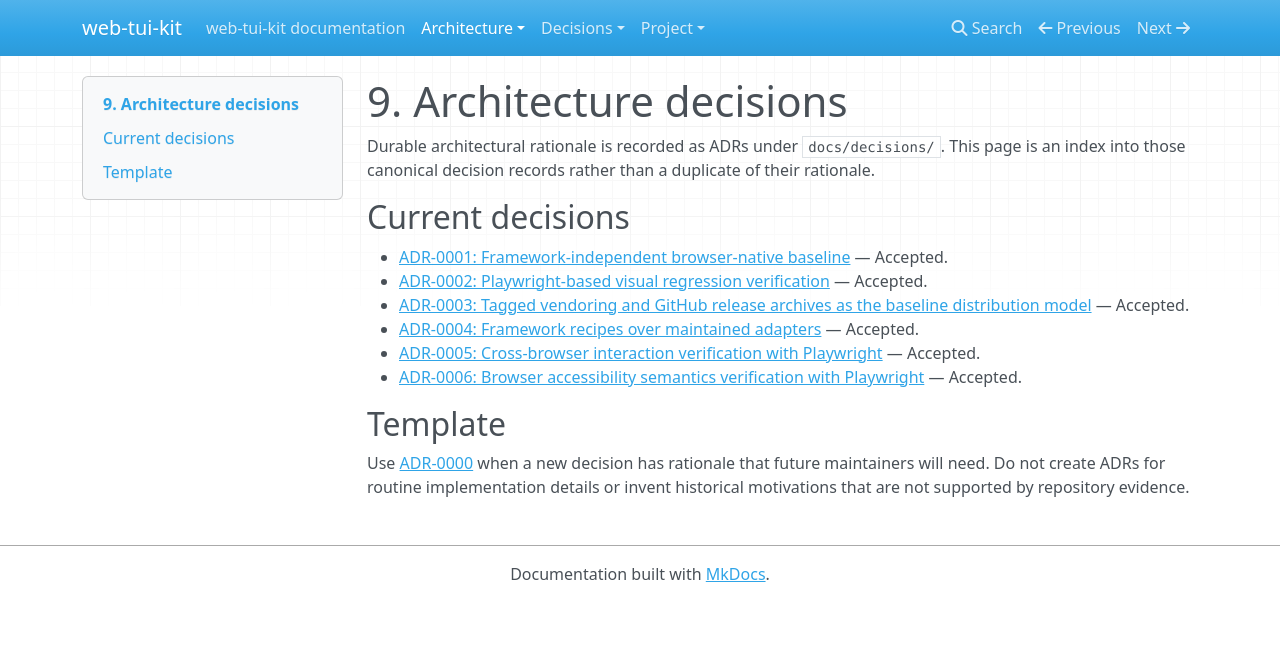
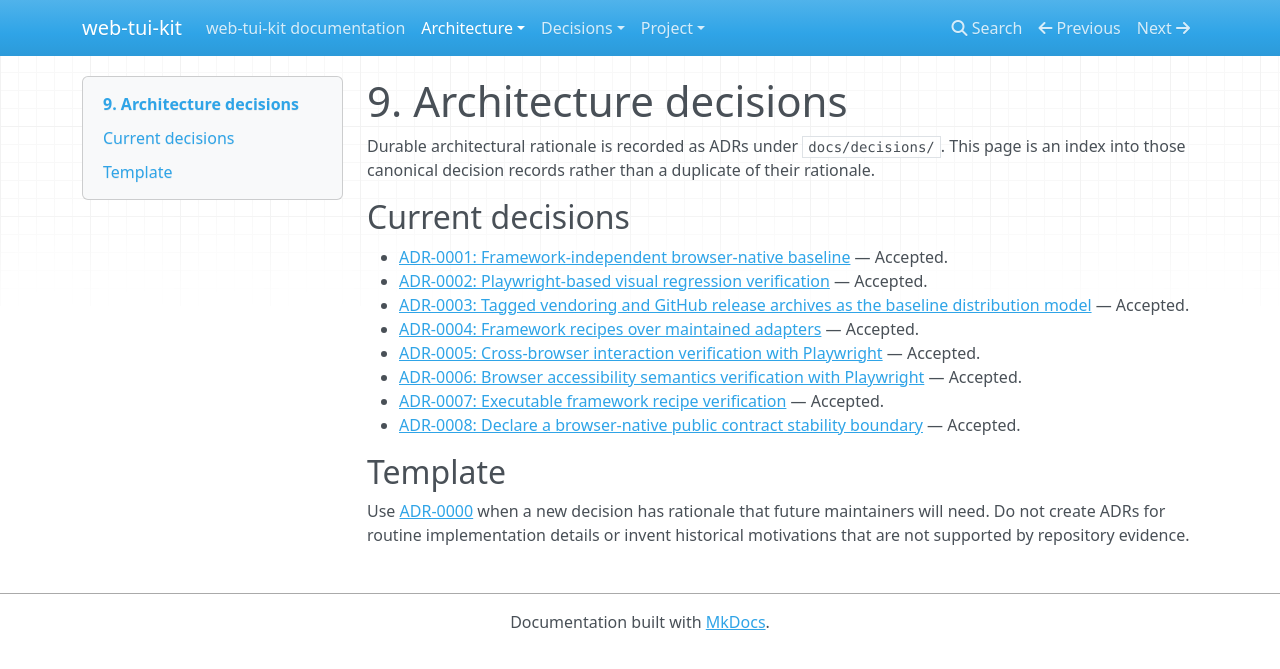
Before and after one commit to 1990jk1990/web-tui-kit, an MkDocs documentation site: the page built from docs/architecture/09-architecture-decisions.md, in a window 1280 px wide. Shown: the top 669 px of the page. Built offline with MkDocs 1.6.1, drawn with Linux system fonts in a browser that asks for light colours; nearby versions of some CDN libraries.

Commit message:
docs: reconcile architecture decision index

```diff
--- a/docs/architecture/09-architecture-decisions.md
+++ b/docs/architecture/09-architecture-decisions.md
@@ -10,6 +10,8 @@ Durable architectural rationale is recorded as ADRs under `docs/decisions/`. Thi
 - [ADR-0004: Framework recipes over maintained adapters](../decisions/0004-framework-recipes-over-maintained-adapters.md) — Accepted.
 - [ADR-0005: Cross-browser interaction verification with Playwright](../decisions/0005-cross-browser-interaction-verification.md) — Accepted.
 - [ADR-0006: Browser accessibility semantics verification with Playwright](../decisions/0006-browser-accessibility-semantics-verification.md) — Accepted.
+- [ADR-0007: Executable framework recipe verification](../decisions/0007-executable-framework-recipe-verification.md) — Accepted.
+- [ADR-0008: Declare a browser-native public contract stability boundary](../decisions/0008-public-contract-stability-boundary.md) — Accepted.
 
 ## Template
 
```
